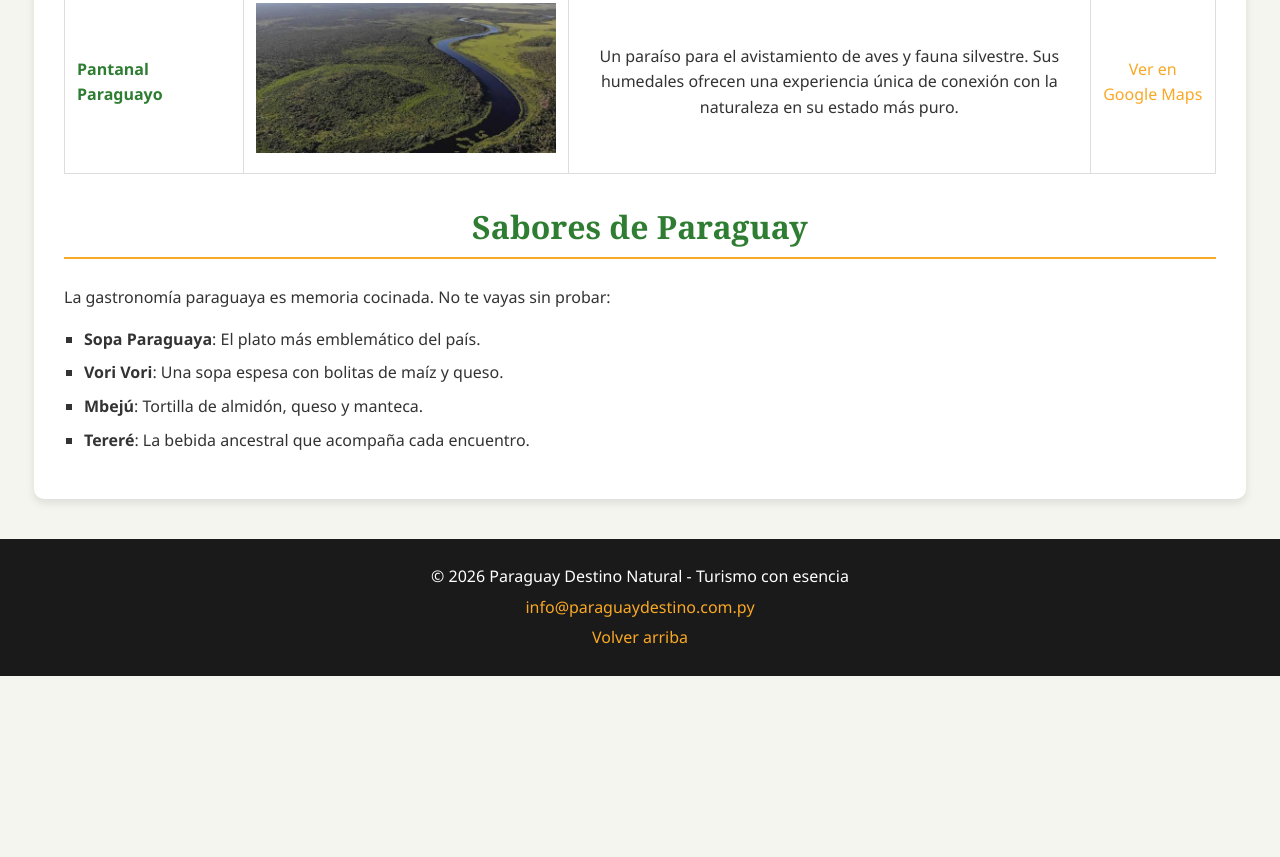
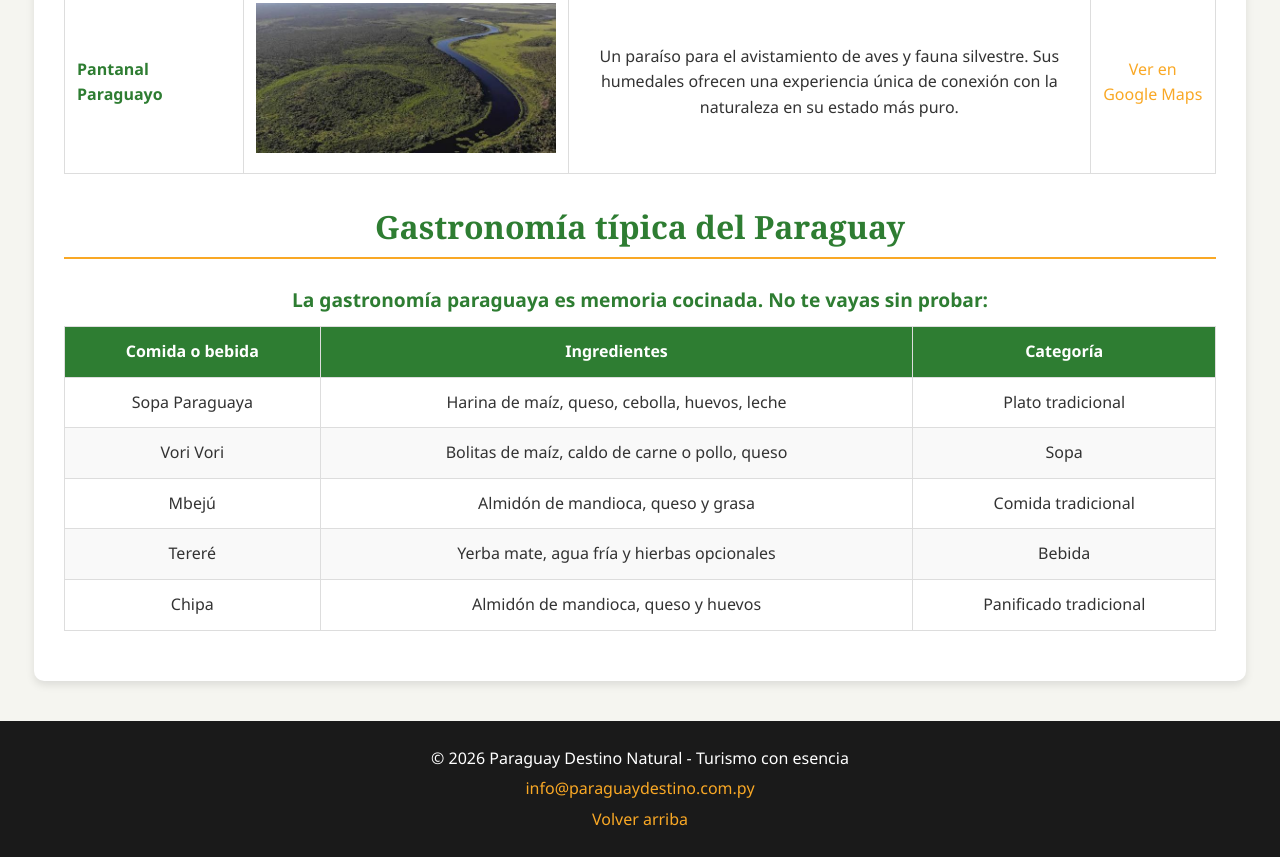
Before and after one commit to Kevin-Doerksen-UA/paraguay-destino-natural, a plain HTML site: page index.html in a window 1280 px wide. Shown: the part 2193-3050 px from the top of the page. Before the commit the page ends 2869 px from the top, so only its background shows below. Drawn offline with Linux system fonts and the light colour scheme.

Commit message:
Refactor Sabores to use a table

```diff
--- a/index.html
+++ b/index.html
@@ -84,14 +84,46 @@
         </section>
 
         <aside>
-            <h2>Sabores de Paraguay</h2>
-            <p>La gastronomía paraguaya es memoria cocinada. No te vayas sin probar:</p>
-            <ul>
-                <li><strong>Sopa Paraguaya</strong>: El plato más emblemático del país.</li>
-                <li><strong>Vori Vori</strong>: Una sopa espesa con bolitas de maíz y queso.</li>
-                <li><strong>Mbejú</strong>: Tortilla de almidón, queso y manteca.</li>
-                <li><strong>Tereré</strong>: La bebida ancestral que acompaña cada encuentro.</li>
-            </ul>
+            <h2>Gastronomía típica del Paraguay</h2>
+
+            <table>
+                <caption>La gastronomía paraguaya es memoria cocinada. No te vayas sin probar:</caption>
+                <thead>
+                    <tr>
+                        <th scope="col">Comida o bebida</th>
+                        <th scope="col">Ingredientes</th>
+                        <th scope="col">Categoría</th>
+                    </tr>
+                </thead>
+
+                <tbody>
+                    <tr>
+                        <td>Sopa Paraguaya</td>
+                        <td>Harina de maíz, queso, cebolla, huevos, leche</td>
+                        <td>Plato tradicional</td>
+                    </tr>
+                    <tr>
+                        <td>Vori Vori</td>
+                        <td>Bolitas de maíz, caldo de carne o pollo, queso</td>
+                        <td>Sopa</td>
+                    </tr>
+                    <tr>
+                        <td>Mbejú</td>
+                        <td>Almidón de mandioca, queso y grasa</td>
+                        <td>Comida tradicional</td>
+                    </tr>
+                    <tr>
+                        <td>Tereré</td>
+                        <td>Yerba mate, agua fría y hierbas opcionales</td>
+                        <td>Bebida</td>
+                    </tr>
+                    <tr>
+                        <td>Chipa</td>
+                        <td>Almidón de mandioca, queso y huevos</td>
+                        <td>Panificado tradicional</td>
+                    </tr>
+                </tbody>
+            </table>
         </aside>
     </main>
 
```
